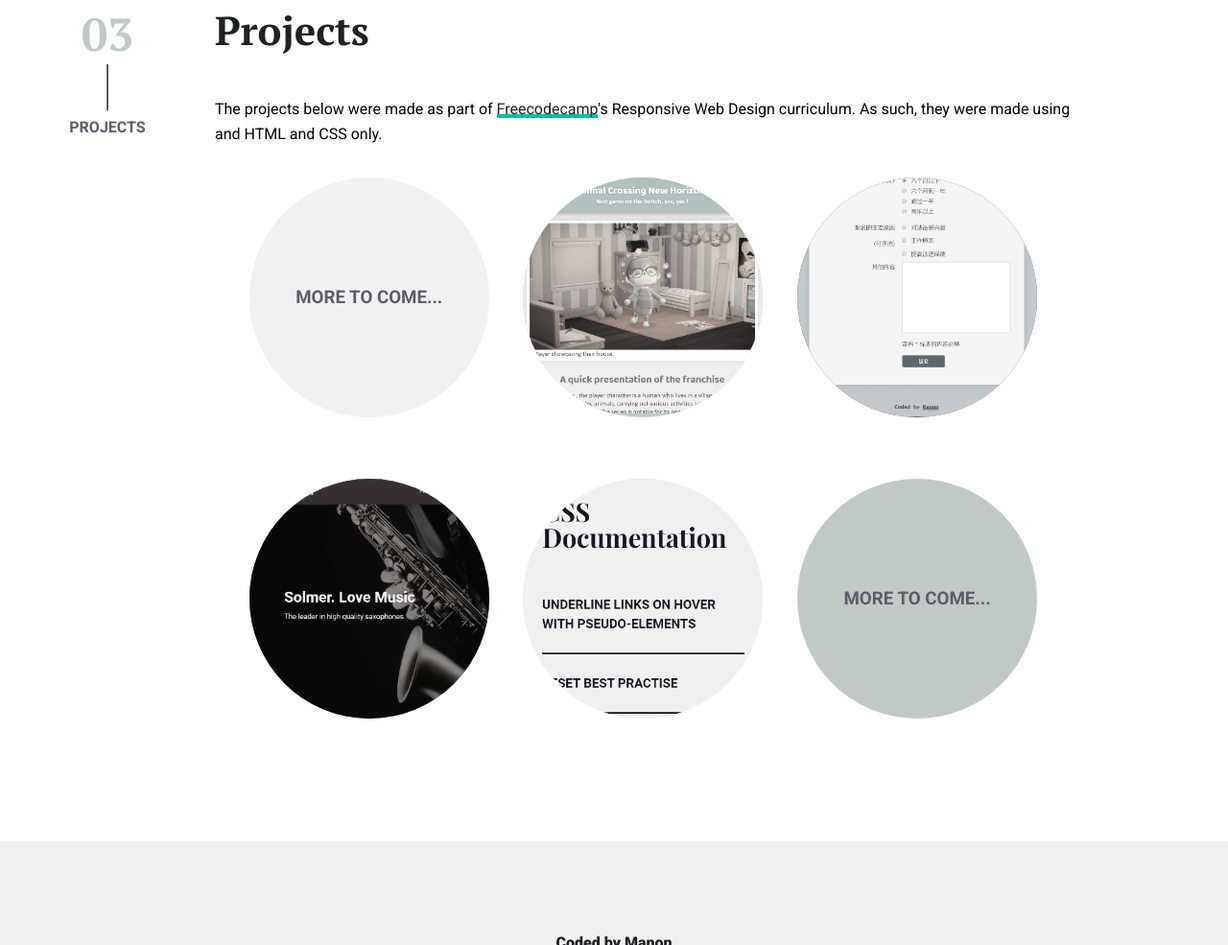
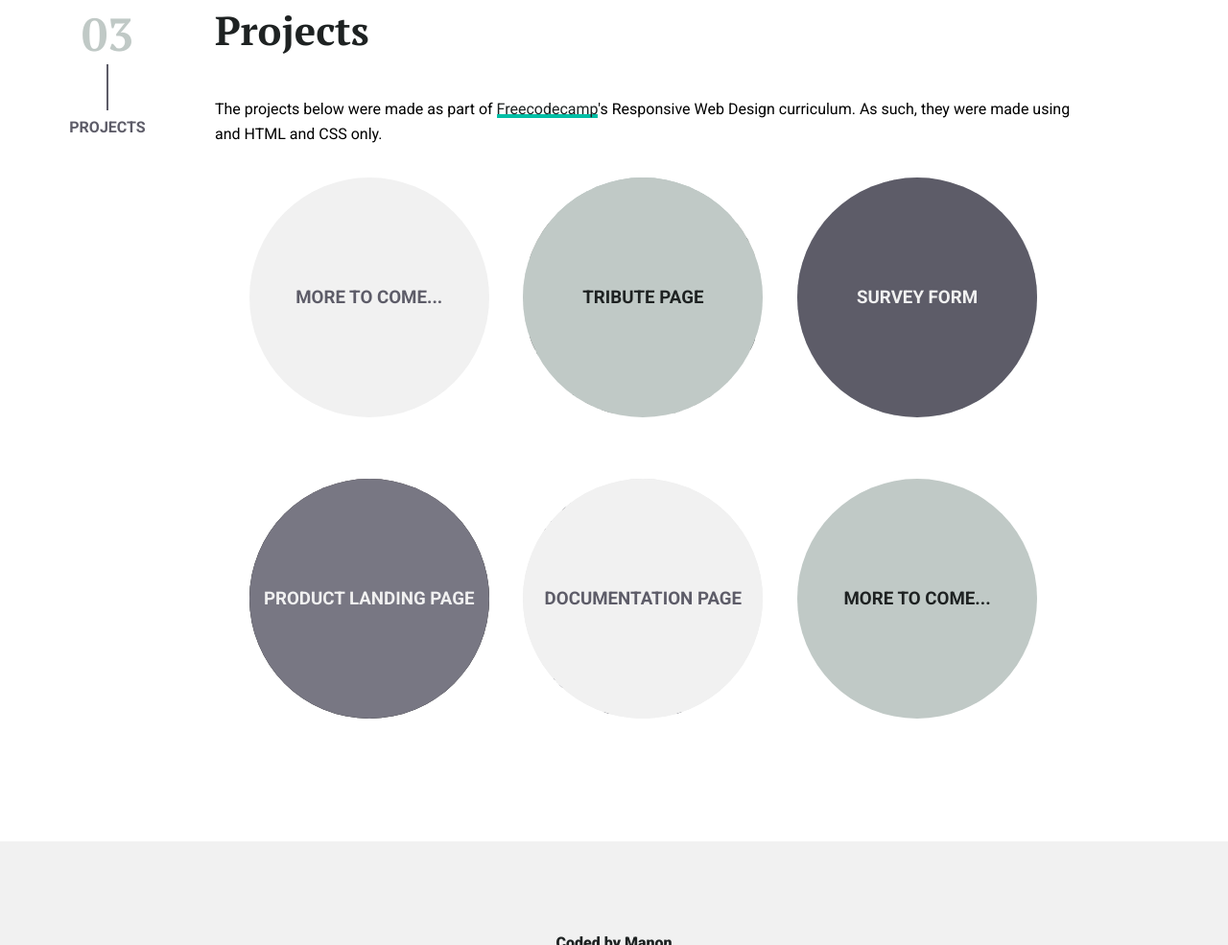
Before and after one commit to nuooooooooooo/fcc-portfolio, a plain HTML site: page index.html in a window 1280 px wide. Shown: the part 1384-2369 px from the top of the page at 96% size. Drawn offline with Linux system fonts and the light colour scheme.

Commit message:
Updated project tiles

```diff
--- a/styles.css
+++ b/styles.css
@@ -247,26 +247,68 @@ li + li {
   text-align: center;
   right: 0;
   left: 0;
+  z-index: 399;
 }
 
-.project-1 {
+.project-1::before {
+  content: "";
   background-color: var(--medium-gray);
+  color: var(--dark-gray);
+  position: absolute;
+  top: 0;
+  left: 0;
+  right: 0;
+  bottom: 0;
+  z-index: 399;
+  transition: 0.5s ease-in-out;
+}
+
+.project-2::before {
+  background-color: var(--dark-gray);
+  color: var(--light-gray);
+  content: "";
+  position: absolute;
+  top: 0;
+  left: 0;
+  right: 0;
+  bottom: 0;
+  z-index: 399;
+  transition: 0.5s ease-in-out;
+}
+
+.project-3::before {
+  background-color: var(--medium-dark-gray);
+  color: #fff;
+  content: "";
+  position: absolute;
+  top: 0;
+  left: 0;
+  right: 0;
+  bottom: 0;
+  z-index: 399;
+  transition: 0.5s ease-in-out;
+}
+
+.project-4::before {
+  background-color: var(--light-gray);
+  color: var(--dark-gray);
+  content: "";
+  position: absolute;
+  top: 0;
+  left: 0;
+  right: 0;
+  bottom: 0;
+  z-index: 399;
+  transition: 0.5s ease-in-out;
+}
+
+.project-4 {
   color: var(--dark-gray);
 }
 
+.project-3,
 .project-2 {
-  background-color: var(--dark-gray);
   color: var(--light-gray);
-}
-
-.project-3 {
-  background-color: var(--medium-dark-gray);
-  color: #fff;
-}
-
-.project-4 {
-  background-color: var(--light-gray);
-  color: var(--dark-gray);
 }
 
 .project-tile img {
@@ -275,7 +317,8 @@ li + li {
   width: 100%;
 }
 
-.project-tile:hover {
+.project-tile:hover,
+.project-tile:hover::before {
   background-color: transparent;
   color: transparent;
 }
```
